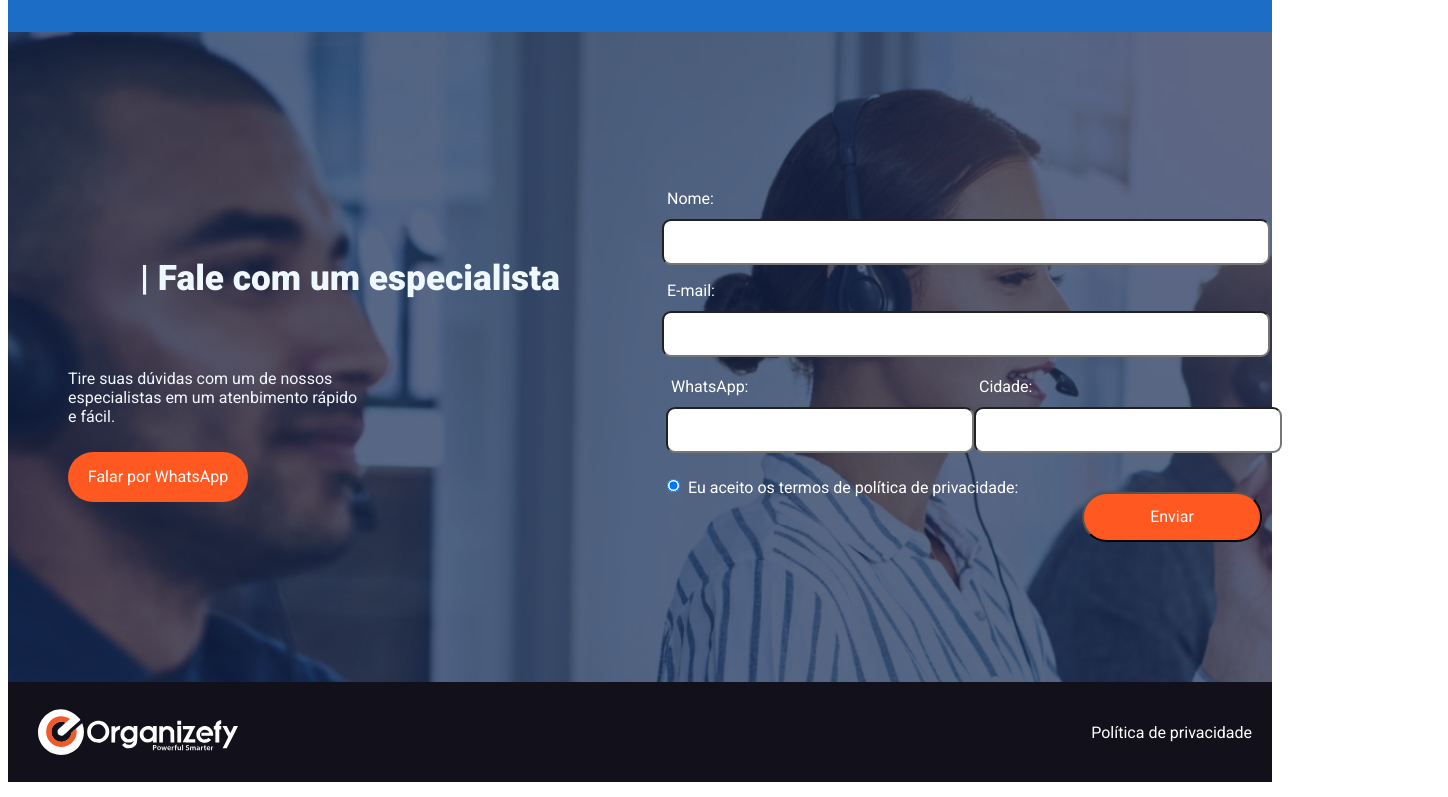
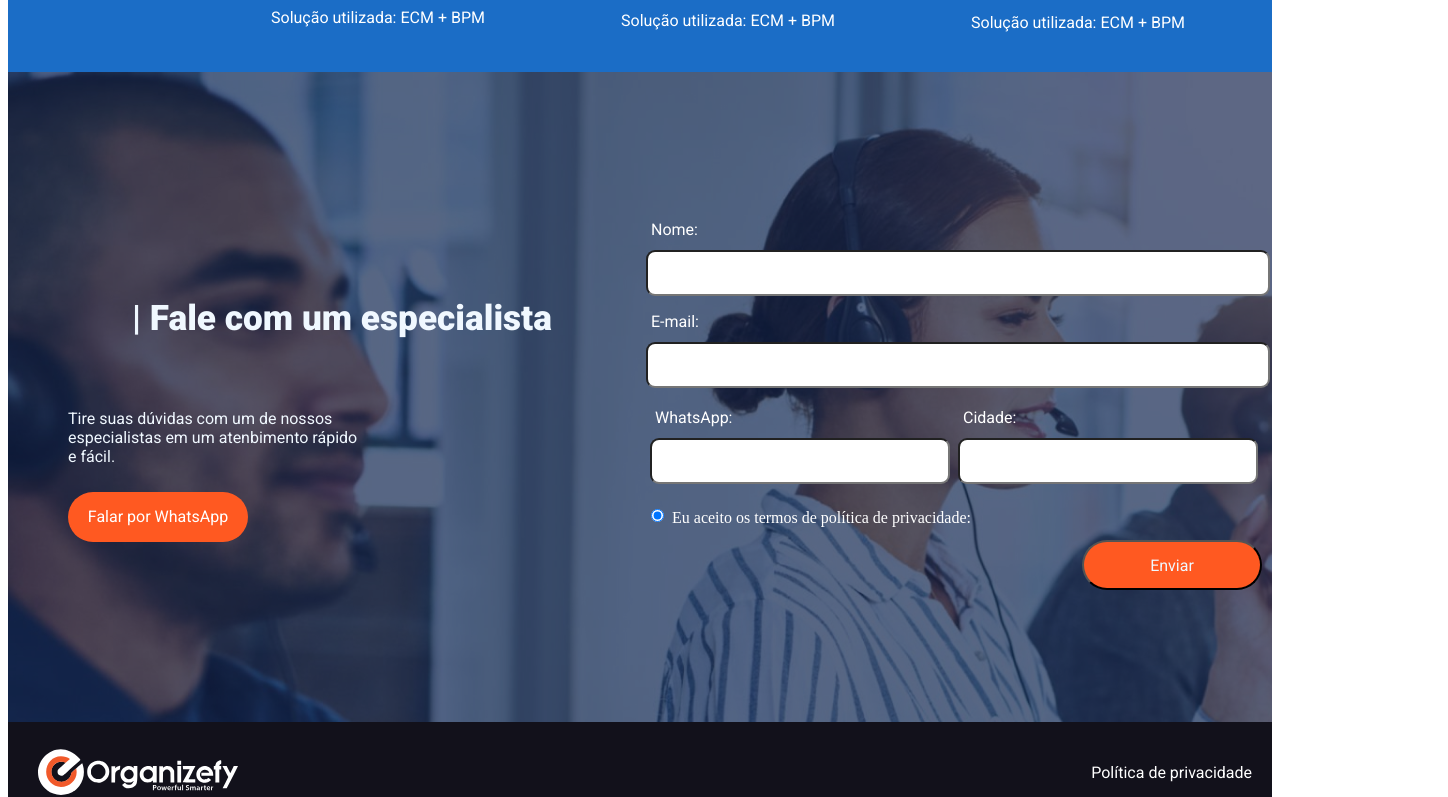
Before and after one commit to walttoncoelho/OrganizeFy, a React (Vite) app: page / in a window 1280 px wide. Shown: the part 2258-3055 px from the top of the page, 1448 px wide, since content can reach past the window. Built offline with nearby package versions, Linux system fonts and the light colour scheme.

Commit message:
Ajuste no Style Form

```diff
--- a/index.html
+++ b/index.html
@@ -7,6 +7,8 @@
     <link rel="preconnect" href="https://fonts.googleapis.com">
 <link rel="preconnect" href="https://fonts.gstatic.com" crossorigin>
 <link href="https://fonts.googleapis.com/css2?family=Roboto:ital,wght@0,100;0,300;0,400;0,500;0,700;0,900;1,100;1,300;1,400;1,500;1,700;1,900&display=swap" rel="stylesheet">
+
+<meta name="viewport" content="width=device-width, initial-scale=1.0">
     <title>Organize Fy Teste Grátis</title>
   </head>
   <body>
--- a/src/Pages/Home/Sections/Contato/Contato.jsx
+++ b/src/Pages/Home/Sections/Contato/Contato.jsx
@@ -1,8 +1,9 @@
 import React, { useState } from 'react'
 import { Formik, Field } from 'formik'
 import './Style'
-import { Background, Container, FildForm, Grid01, GridForm, TextField } from './Style';
+import { Background, Container, FildForm, Grid01, TextField } from './Style';
 import { Button } from '../../../../components/Button/Button';
+<meta name="viewport" content="width=device-width, initial-scale=1.0" />
 import './Style.css'
 export default function Contato() {
 
@@ -62,6 +63,7 @@ export default function Contato() {
                   <Field name='termo' type='radio' onBlur={props.handleBlur} />
                   <label className='Box1'>Eu aceito os termos de política de privacidade:</label>
                   </div>
+                  <br/>
                   <div className='BoxButton'>
                   <button className='Button' type="submit">Enviar</button>
                   </div>
--- a/src/Pages/Home/Sections/Contato/Style.css
+++ b/src/Pages/Home/Sections/Contato/Style.css
@@ -1,20 +1,65 @@
 .Field {
-width: 100%;
-height: 40px;
-border-radius: 9px;
+  width: 100%;
+  height: 40px;
+  border-radius: 9px;
 }
 
-.ContainerField{
+.ContainerField {
   display: flex;
   flex-direction: row;
   text-align: start;
+
 }
 
+@media (max-width: 770px) {
+  .ContainerField {
+    display: flex;
+    flex-direction: column;
+    text-align: start;
+
+
+
+  }
+
+  @media (max-width: 770px) {
+
+    .FieldWhats {
+      max-width: 350px;
+
+    }
+
+    .FieldCidade {
+      max-width: 350px;
+
+    }
+
+    .Field {
+      max-width: 350px;
+
+    }
+
+    .BoxButton {
+      max-width: 350px;
+
+
+    }
+
+
+
+
+  }
+
+
+
+
+
+
+}
 
 .GridField {
   display: flex;
   flex-direction: column;
-  width: 90%;
+  max-width: 350px;
   text-align: justify;
   justify-content: start;
   padding: 4px;
@@ -22,13 +67,13 @@ border-radius: 9px;
 }
 
 .FieldWhats {
-  width: 100%;
+  max-width: 350px;
   height: 40px;
   border-radius: 9px;
-  }
+}
 
 .FieldCidade {
-  width: 100%;
+  max-width: 350px;
   height: 40px;
   border-radius: 9px;
 }
@@ -36,19 +81,11 @@ border-radius: 9px;
 .RadioField {
   display: flex;
   flex-direction: row;
-  text-align:  start;
+  text-align: start;
 
 }
 
 
-.Box {
-  display: flex;
-  flex-direction: column;
-  margin: auto;
-  min-width: 600px;
-  text-align: left;
-  font-family: 'Roboto', sans-serif;
-}
 
 .Box1 {
   display: flex;
@@ -69,7 +106,7 @@ border-radius: 9px;
   justify-content: flex-end;
 }
 
-.Button{
+.Button {
   display: flex;
   margin-left: 10px;
   background-color: #FF5921;
--- a/src/Pages/Home/Sections/Contato/Style.jsx
+++ b/src/Pages/Home/Sections/Contato/Style.jsx
@@ -6,6 +6,16 @@ export const Container = styled.div`
   background-image: url(./images/contato/BgContato.jpg);
   max-width: 1920px;
   height: 650px;
+  @media screen and (max-width: 770px) {
+  display: flex;
+  flex-direction: column;
+   height: 1000px;
+
+
+
+    }
+
+
 `;
 
 export const TextField = styled.div`
@@ -21,6 +31,17 @@ padding: 10px;
 border-radius: 20px;
 margin-left: 40px;
 text-align: start;
+
+@media screen and (max-width: 770px) {
+    width:350px;
+
+    margin: auto;
+    align-items: center;
+    justify-content: center;
+    margin-bottom: 40px;
+
+
+    }
 
 
 h3{
@@ -42,7 +63,16 @@ p{
 export const Background = styled.div`
 display: flex;
 background-color: #101f49ac;
-width:100%
+width:100%;
+
+@media screen and (max-width: 770px) {
+  display: flex;
+  flex-direction: column;
+   height: 1000px;
+
+
+
+    }
 
 `;
 export const GridForm = styled.div`
@@ -53,12 +83,16 @@ export const FildForm = styled.div`
   display: flex;
   margin: auto;
   flex-direction: column;
-  width: 35%;
+
   padding: 10px;
   color: #ffffff;
 
-  :Field {
-    color: #ff00ff;
-    background-color: #e2e222;
-  }
+  @media screen and (max-width: 770px) {
+
+
+    width: 350px;
+    height: 100%;
+
+
+    }
 `;
--- a/src/Pages/Home/Sections/Depoimentos/Depoimentos.jsx
+++ b/src/Pages/Home/Sections/Depoimentos/Depoimentos.jsx
@@ -2,16 +2,18 @@ import React from 'react'
 import Card from './data/Card'
 
 import './Style'
-import { Section } from './Style'
+import { BoxTitle, Section } from './Style'
 
 export default function Depoimentos() {
   return (
     <>
       <Section>
        <br/>
+       <BoxTitle>
         <h3>
           | Nossos clientes podem falar melhor da Organizefy!
         </h3>
+       </BoxTitle>
         <Card />
       </Section>
     </>
--- a/src/Pages/Home/Sections/Depoimentos/Style.jsx
+++ b/src/Pages/Home/Sections/Depoimentos/Style.jsx
@@ -1,6 +1,7 @@
 import styled from "styled-components";
 
 export const Section = styled.div`
+max-width: 1920px;
 display: flex;
   margin: auto;
   flex-wrap: wrap;
@@ -8,10 +9,35 @@ display: flex;
   justify-content: space-between;
   background-color: #1B6DC6;
   flex-direction: column;
+`;
+
+export const BoxTitle = styled.div`
+width: 1440px;
+display: flex;
+margin: auto;
+align-items: flex-start;
+
+@media screen and (max-width: 770px) {
+    width:350px;
+    margin-top: -10px;
+
+       h1{
+         text-align: center;
+       }
+    }
+
 
 h3{
+  width:100%;
+  display: flex;
   margin-top: 50px;
   color: #ffffff;
+  justify-content: left;
+  align-items: flex-end;
+  text-align: start;
+  padding: 20px;
+
+
 }
 
 `;
@@ -45,16 +71,25 @@ export const CardStyle = styled.div`
 
   display: flex;
   flex-direction: column;
-
   max-width: 310px;
   min-width: 310px;
   min-height: 300px;
   margin: 20px;
   border-radius: 5px;
   text-align: center;
-
   align-items: center;
   flex-wrap: wrap;
+
+  @media screen and (max-width: 770px) {
+    width:350px;
+
+    margin: auto;
+    align-items: center;
+    justify-content: center;
+    margin-bottom: 40px;
+
+
+    }
 
 
   h4{
```
